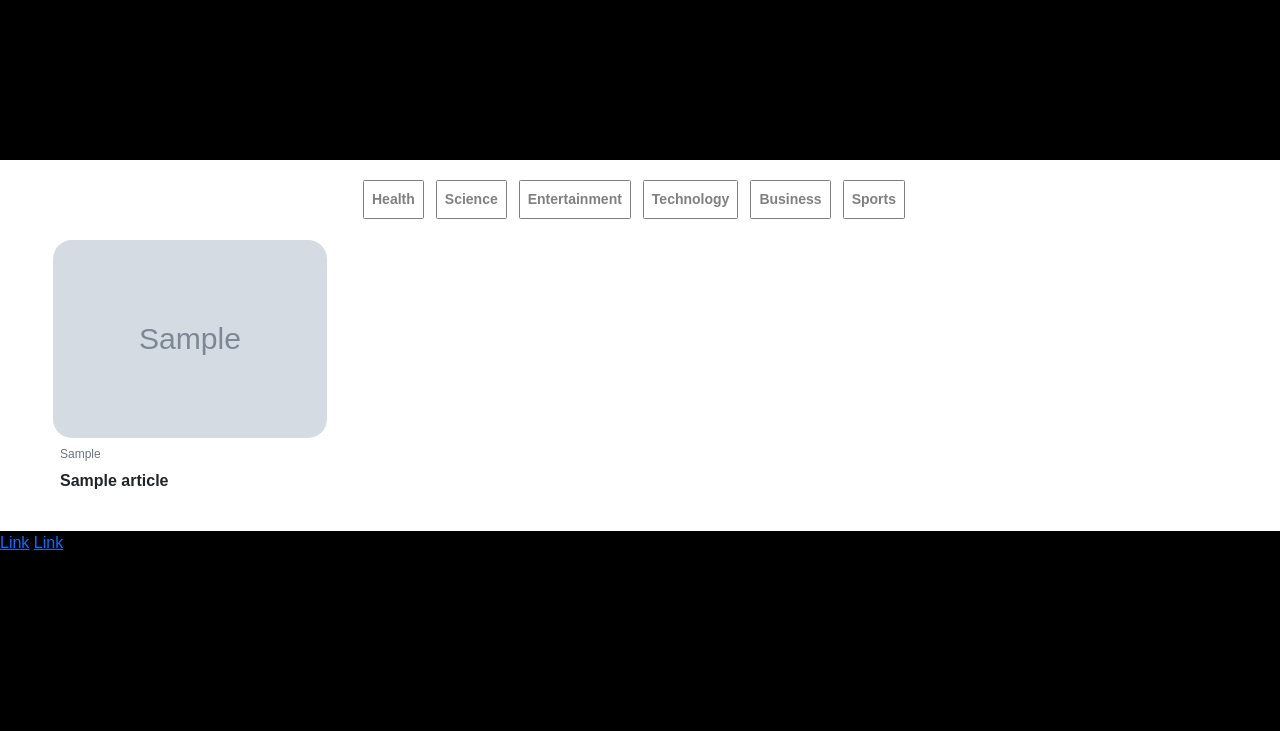
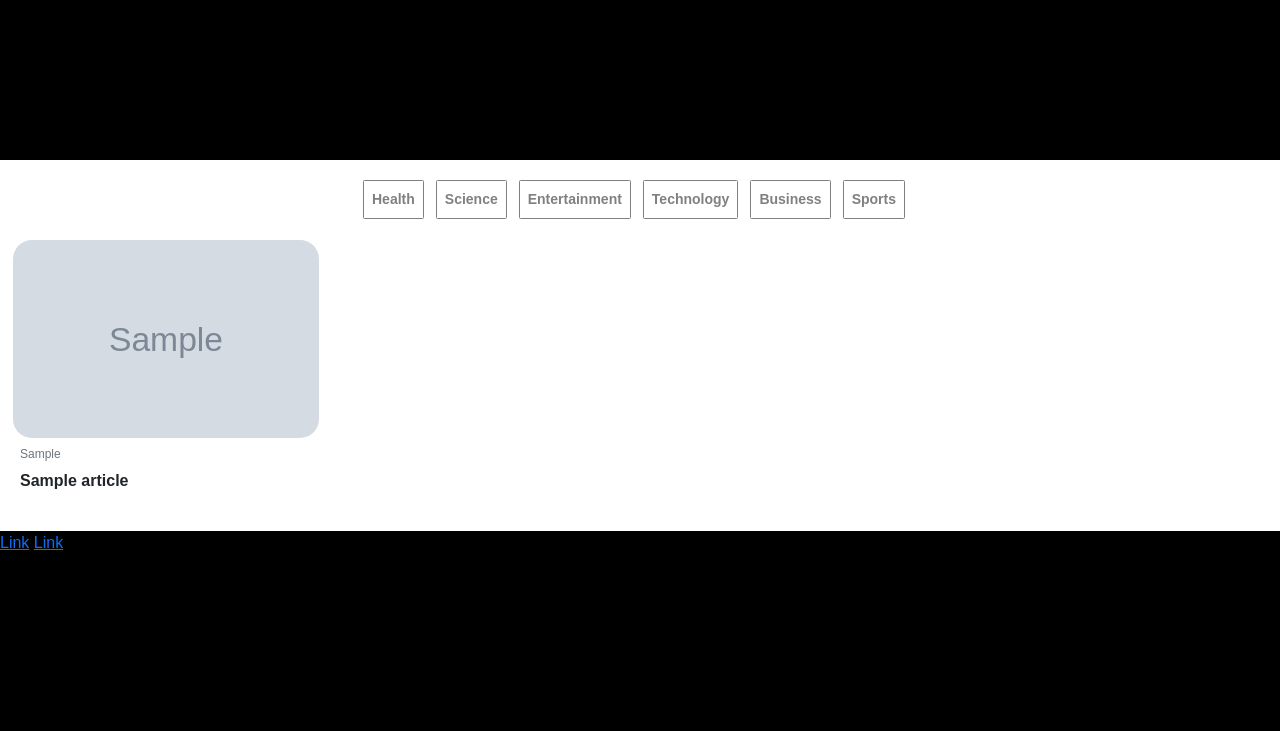
Before and after one commit to lieuk1/News-Web-App, a Flask app: template templates/home.html in a window 1280 px wide. Shown: the part 640-1371 px from the top of the page. Run offline with Flask 2, Linux system fonts and the light colour scheme; tables that the repository leaves empty hold one stand-in row (values such as "Sample post"); the template is opened without the code that fills it: values that come from a table or form of the project are taken from there, most other values are stand-ins (such as "Sample title", 1, 10 or a date in 2020); grey boxes marked "Sample" are stand-in pictures.

Commit message:
Change width of articles

```diff
--- a/static/css/home.css
+++ b/static/css/home.css
@@ -175,10 +175,10 @@ html, body {
   justify-content: center;
 }
 .articles-container {
-  max-width: 1200px;
+  max-width: 1330px;
 }
 .article {
-  width: 300px;
+  width: 332px;
 }
 .article-img {
   width: 100%;
--- a/templates/home.html
+++ b/templates/home.html
@@ -102,10 +102,6 @@
 
 <!-- Put all JS in separate file -->
 <script>
-    $('#myTab a').on('click', function (e) {
-        e.preventDefault()
-        $(this).tab('show')
-    })
     function openForm(form_id) {
         hideButtons()
         document.getElementById(form_id).style.display = "block";
```
